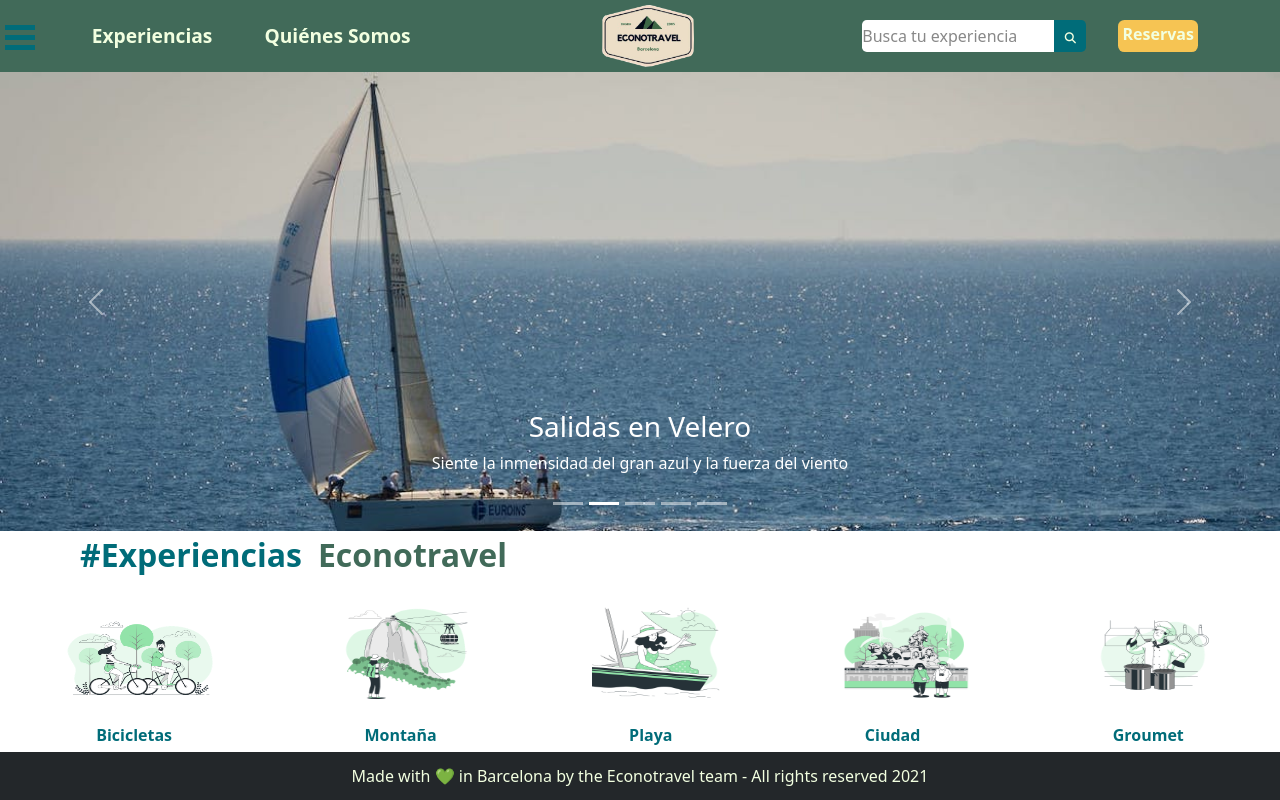
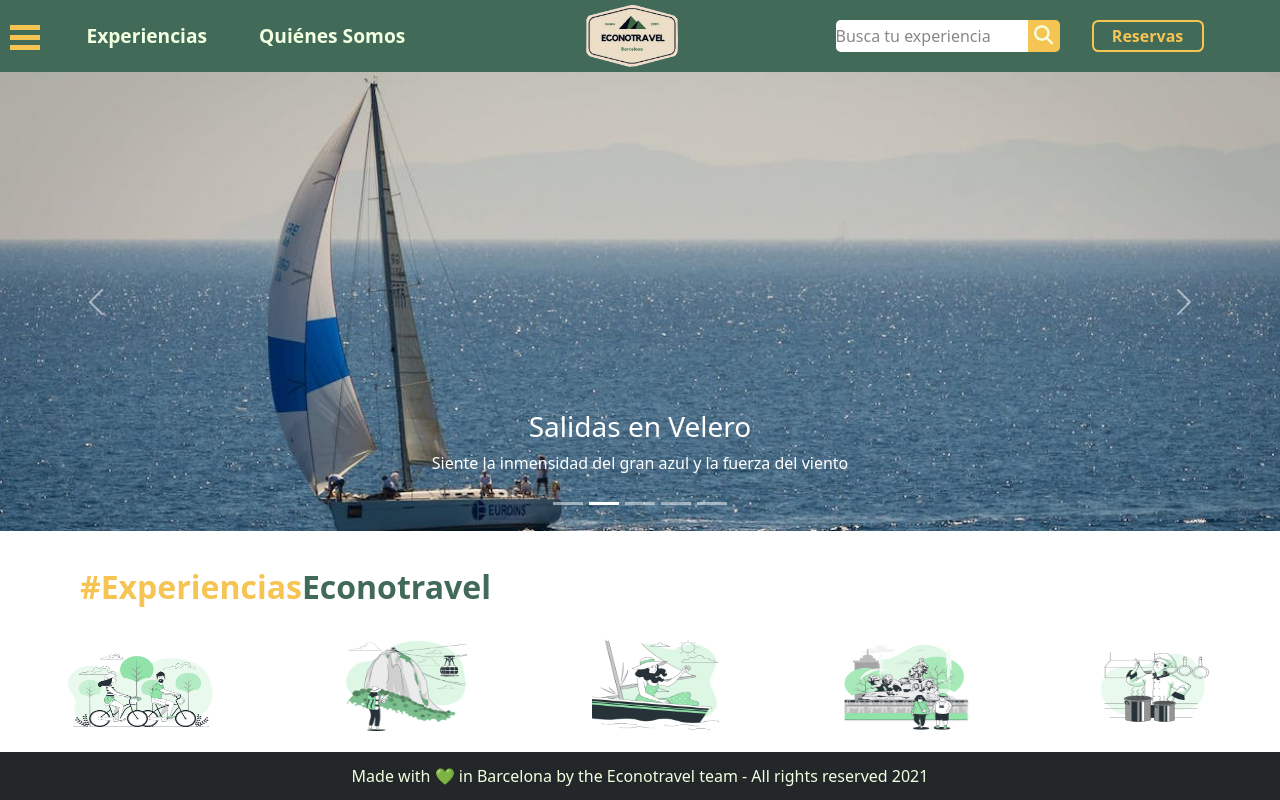
Before and after one commit to yassscoder/Econotravel-app-starter-6, a React app in the folder web-client/: page / in a window 1280 px wide. Shown: the top 800 px of the page. Built offline with nearby package versions, Linux system fonts and the light colour scheme.

Commit message:
menu cambios

```diff
--- a/web-client/src/scss/main.scss
+++ b/web-client/src/scss/main.scss
@@ -49,14 +49,14 @@ body{
   height: 2rem;
   width:12rem;
   border:none;
+  border-bottom-left-radius: 0.3rem;
   border-top-left-radius: 0.3rem;
-  border-bottom-left-radius:0.3rem;
 }
 .btn-reservas {
-  background-color: var(--secondary-color);
+  border: var(--secondary-color) 2px solid;
   height: 2rem;
-  width: 5rem;
-  color: var(--light-font-color);
+  width: 7rem;
+  color: var(--secondary-color);
   text-align: center;
   font-weight: bold;
   border-radius: 0.4rem;
@@ -66,8 +66,8 @@ body{
 
 }
 .btn-reservas:hover {
-  background: #FDE724;
-  box-shadow: 0 0 5px #FDE724, 0 0 25px #FDE724, 0 0 50px #FDE724, 0 0 200px #FDE724;
+  background: var(--secondary-color);
+  color: var(--primary-color);
 }
 
 .logo-eco{
@@ -79,17 +79,17 @@ body{
   transform: scale(1.1);
 }
 .lupa {
-  height: 30px;
+  height: 35px;
   filter:invert(1);
 }
 .fa-search {
-  font-size: 0.7rem;
+  font-size: 1.2rem;
   color: var(--light-font-color);
   cursor: pointer;
 }
 .btn-search {
   border: none;
-  background-color: #006c79;
+  background-color: var(--secondary-color);
   width: 2rem;
   border-bottom-right-radius: 0.3rem;
   border-top-right-radius: 0.3rem;
@@ -97,11 +97,15 @@ body{
 }
 
 /* Iconos slider */
+.carousel {
+  position: relative;
+  margin-bottom: 2rem;
+}
 .almohadilla {
   font-size: 2rem;
   font-weight: bold;
-  color: #006c79;
-  margin: 5rem 1rem 5rem 5rem;
+  color: var(--secondary-color);
+  margin: 5rem 0 5rem 5rem;
 }
 .eco {
   font-size: 2rem;
@@ -139,6 +143,7 @@ body{
 .titleExp {
   //text-shadow: 1px 0px 1px #CCCCCC, 0px 1px 1px #EEEEEE, 2px 1px 1px #CCCCCC, 1px 2px 1px #EEEEEE, 3px 2px 1px #CCCCCC, 2px 3px 1px #EEEEEE, 4px 3px 1px #CCCCCC, 3px 4px 1px #EEEEEE, 5px 4px 1px #CCCCCC, 4px 5px 1px #EEEEEE, 6px 5px 1px #CCCCCC, 5px 6px 1px #EEEEEE, 7px 6px 1px #CCCCCC;
   color: var(--primary-color);
+  font-weight: bold;
   background: #FFFFFF;
   margin-top: 2rem;
   text-align: center;
@@ -732,18 +737,18 @@ fieldset {
   position: fixed;
   width: 30px;
   height: 25px;
-  left: 5px;
+  left: 10px;
   top: 25px;
 }
 
 /* Color/shape of burger icon bars */
 .bm-burger-bars {
-  background: #006c79;
+  background: var(--secondary-color);
 }
 
 /* Color/shape of burger icon bars on hover*/
 .bm-burger-bars-hover {
-  background: #FDE724;
+  background: var(--secondary-color);
 }
 
 /* Position and sizing of clickable cross button */
```
